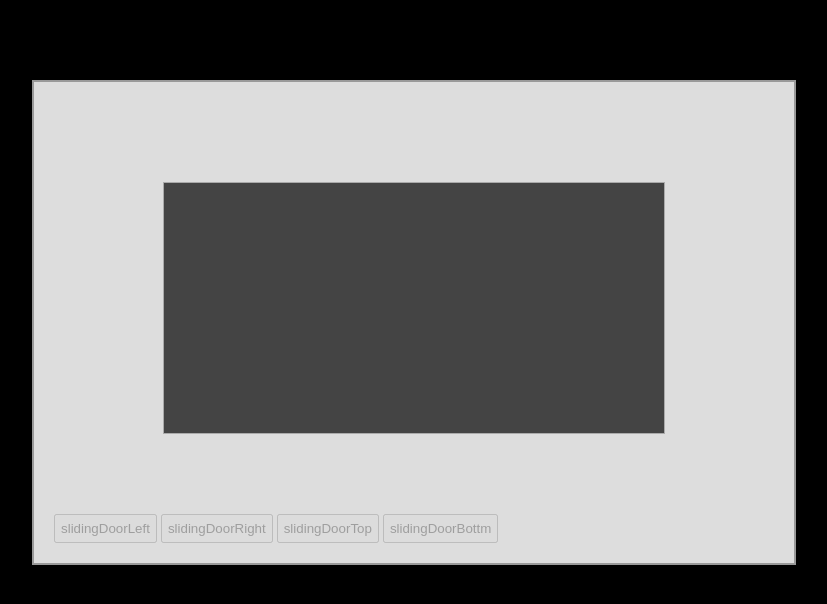
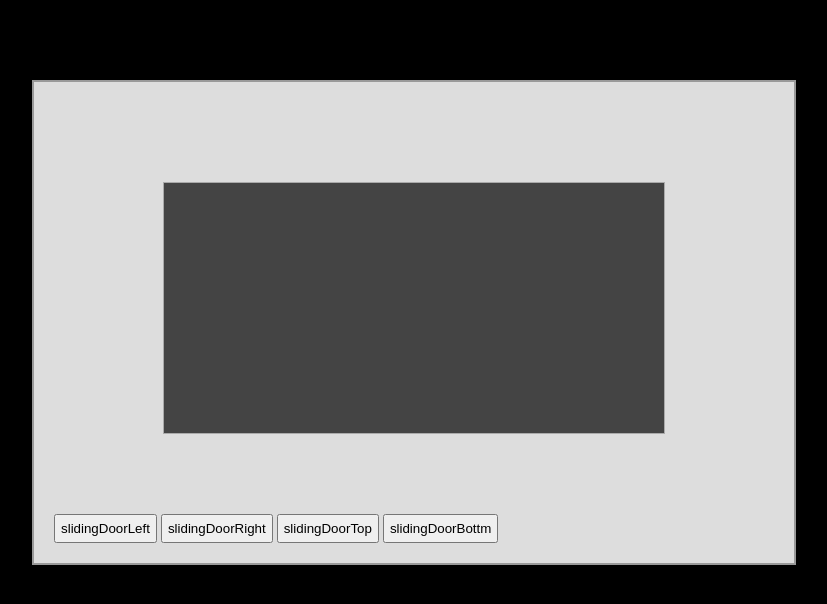
Before and after one commit to mgiulio/jquery-slideshow, a plain HTML site: page index.html in a window 1280 px wide. Both pictures are taken after a click on the element 640 px from the left and 528 px from the top of the page. Shown: the whole page, without its empty margins (226-1053 px from the left). Drawn offline with nearby package versions, Linux system fonts and the light colour scheme.

Commit message:
Check for undefined transitions

```diff
--- a/index.html
+++ b/index.html
@@ -89,9 +89,10 @@
 
 		$('#transition-btns').delegate('button', 'click', function() {
 			var transName = $(this).text();
-			transBtns.attr('disabled', 'disabled');
-			if (window[transName])
+			if (window[transName]) {
+				transBtns.attr('disabled', 'disabled');
 				window[transName]();
+			}
 		});
 
 		slideshow.bind('afterTransition', function() {
```
